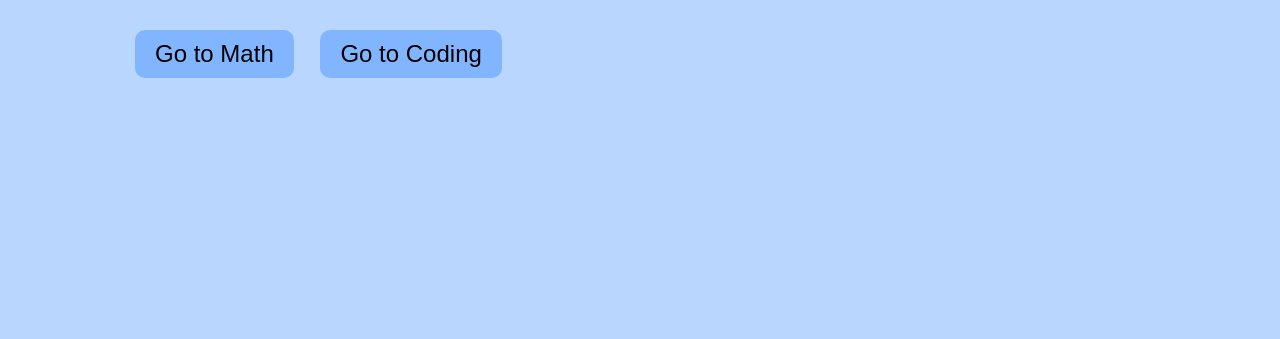
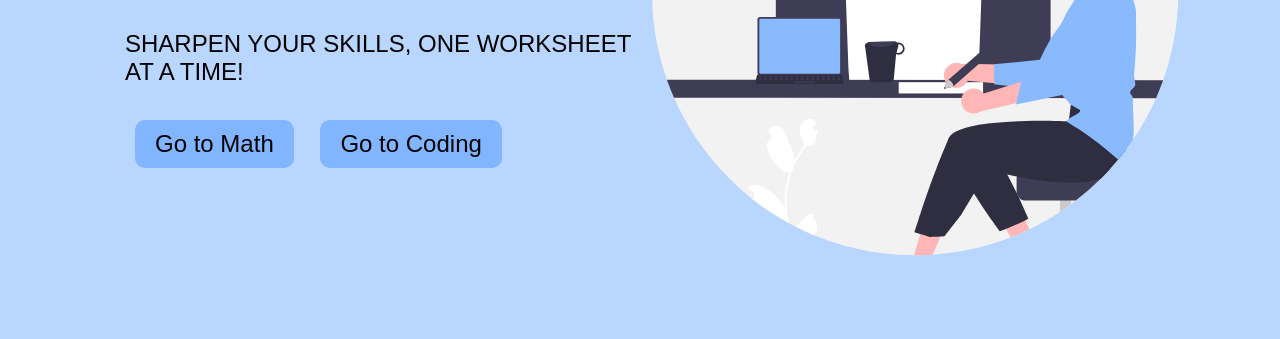
Before and after one commit to alekhyau19/StudySheets, a plain HTML site: page index.html in a window 1280 px wide. Shown: the part 461-800 px from the top of the page. Drawn offline with Linux system fonts and the light colour scheme.

Commit message:
Update index.html

```diff
--- a/index.html
+++ b/index.html
@@ -22,7 +22,7 @@
             <a href="coding.html" class="button">Go to Coding</a>
         </div>
         <div class = "main_img" >
-            <img src = "images/pic1.svg"
+            <img src = "pic1.svg"
             alt = "pic" />
         </div>
     </div>
```
